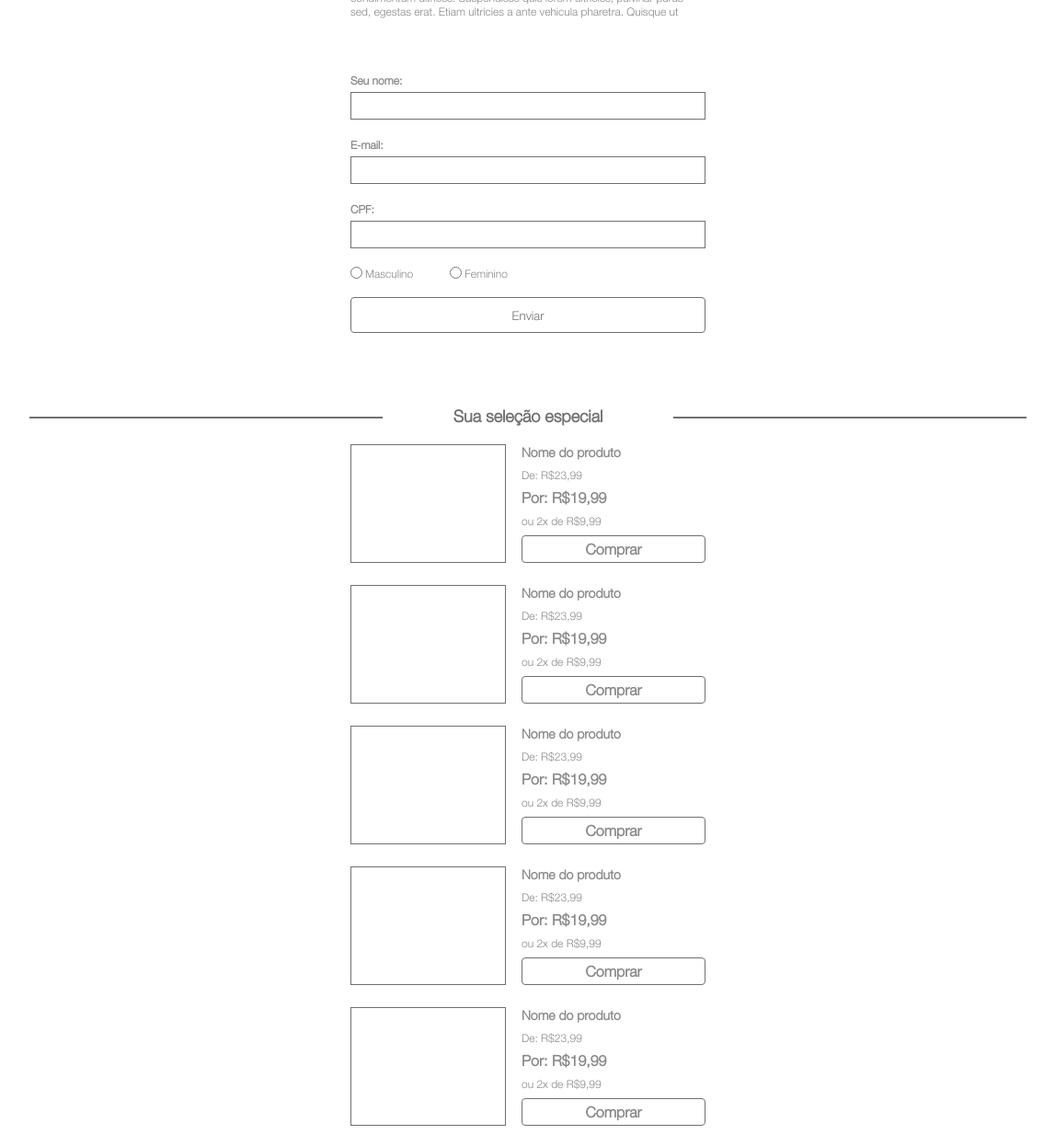
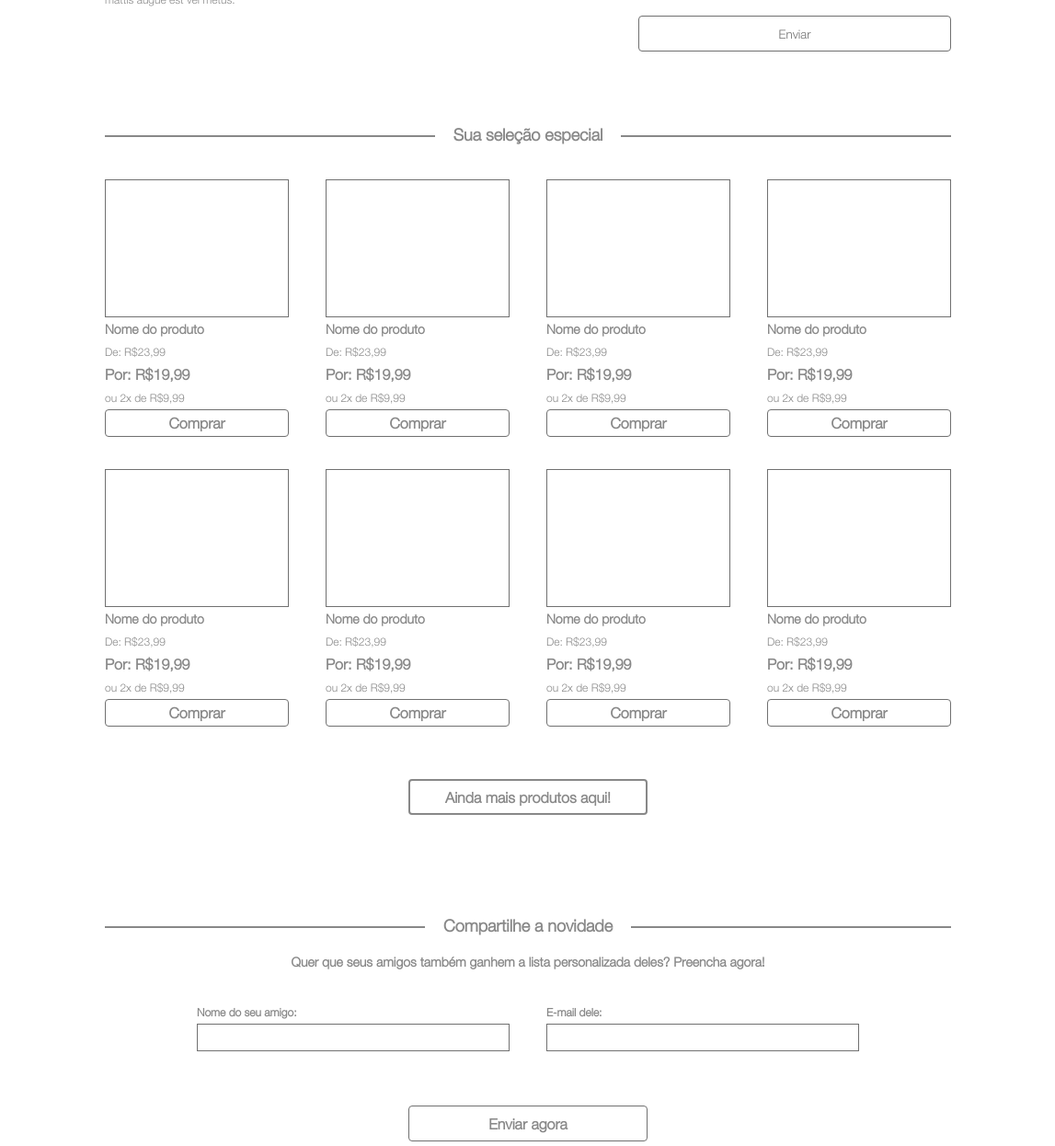
Before and after one commit to MatheusAmon12/teste-landing-page, a plain HTML site: page index.html in a window 1536 px wide. Shown: the part 600-1846 px from the top of the page at 92% size, without its empty margins (194-1341 px from the left). Drawn offline with Linux system fonts and the light colour scheme.

Commit message:
Estilização para desktop finalizada

```diff
--- a/index.html
+++ b/index.html
@@ -32,7 +32,7 @@
                     Lorem ipsum dolor sit amet, consectetur adipiscing elit. Pellentesque ultricies tellus nec mi porta convallis sollicitudin eu urna. Mauris rhoncus erat sed interdum dignissim. Suspendisse semper pretium consectetur. Praesent bibendum arcu risus, sit amet iaculis ex tempus quis. Cras et erat ut tellus vulputate tincidunt. Aenean lacinia euismod augue vel egestas. Class aptent taciti sociosqu ad litora torquent per conubia nostra, per inceptos himenaeos. Vestibulum vel urna tortor. Vivamus et arcu non felis tristique eleifend.
                     <br>
                     <br>
-                    Morbi eu condimentum urna. Curabitur eu magna eget turpis condimentum ultrices. Suspendisse quis lorem ultricies, pulvinar purus sed, egestas erat. Etiam ultricies a ante vehicula pharetra. Quisque ut
+                    Morbi eu condimentum urna. Curabitur eu magna eget turpis condimentum ultrices. Suspendisse quis lorem ultricies, pulvinar purus sed, egestas erat. Etiam ultricies a ante vehicula pharetra. Quisque ut neque mattis, consequat velit ut, ultrices orci. Nulla varius elementum erat vel pharetra. Aenean sit amet nisi diam. Morbi viverra, magna ac luctus commodo, odio ante suscipit libero, at mattis augue est vel metus.
                 </p>
             </div>
             <div>
@@ -56,14 +56,15 @@
     </section>
 
     <section class="products">
-        <h2>Sua seleção especial</h2>
         <div class="container">
+            <h2>Sua seleção especial</h2>
             <div class="listProducts">
                 <div class="item">
                     <div class="photoProduct">
                     </div>
                     <div class="infoProduct">
                         <h4>Nome do produto</h4>
+                        <span class="descriptionProduct"></span>
                         <span>De: R$23,99</span>
                         <span>Por: R$19,99</span>
                         <span>ou 2x de R$9,99</span>
@@ -75,6 +76,7 @@
                     </div>
                     <div class="infoProduct">
                         <h4>Nome do produto</h4>
+                        <span class="descriptionProduct"></span>
                         <span>De: R$23,99</span>
                         <span>Por: R$19,99</span>
                         <span>ou 2x de R$9,99</span>
@@ -87,6 +89,7 @@
                     </div>
                     <div class="infoProduct">
                         <h4>Nome do produto</h4>
+                        <span class="descriptionProduct"></span>
                         <span>De: R$23,99</span>
                         <span>Por: R$19,99</span>
                         <span>ou 2x de R$9,99</span>
@@ -98,6 +101,7 @@
                     </div>
                     <div class="infoProduct">
                         <h4>Nome do produto</h4>
+                        <span class="descriptionProduct"></span>
                         <span>De: R$23,99</span>
                         <span>Por: R$19,99</span>
                         <span>ou 2x de R$9,99</span>
@@ -109,6 +113,7 @@
                     </div>
                     <div class="infoProduct">
                         <h4>Nome do produto</h4>
+                        <span class="descriptionProduct"></span>
                         <span>De: R$23,99</span>
                         <span>Por: R$19,99</span>
                         <span>ou 2x de R$9,99</span>
@@ -120,6 +125,7 @@
                     </div>
                     <div class="infoProduct">
                         <h4>Nome do produto</h4>
+                        <span class="descriptionProduct"></span>
                         <span>De: R$23,99</span>
                         <span>Por: R$19,99</span>
                         <span>ou 2x de R$9,99</span>
@@ -131,6 +137,7 @@
                     </div>
                     <div class="infoProduct">
                         <h4>Nome do produto</h4>
+                        <span class="descriptionProduct"></span>
                         <span>De: R$23,99</span>
                         <span>Por: R$19,99</span>
                         <span>ou 2x de R$9,99</span>
@@ -142,6 +149,7 @@
                     </div>
                     <div class="infoProduct">
                         <h4>Nome do produto</h4>
+                        <span class="descriptionProduct"></span>
                         <span>De: R$23,99</span>
                         <span>Por: R$19,99</span>
                         <span>ou 2x de R$9,99</span>
@@ -154,14 +162,20 @@
     </section>
 
     <section class="share">
-        <h2>Compartilhe a novidade</h2>
         <div class="container">
+            <h2>Compartilhe a novidade</h2>
             <p>Quer que seus amigos também ganhem a lista personalizada deles? Preencha agora!</p>
             <form action="POST" class="formShare">
-                <label for="nameFriend">Nome do seu amigo:</label>
-                <input type="text" name="nameFriend" id="nameFriend">
-                <label for="e-mailFriend">E-mail dele:</label>
-                <input type="email" name="e-mailFriend" id="e-mailFriwend">
+                <section>
+                    <div>
+                        <label for="nameFriend">Nome do seu amigo:</label>
+                        <input type="text" name="nameFriend" id="nameFriend">
+                    </div>
+                    <div>
+                        <label for="e-mailFriend">E-mail dele:</label>
+                        <input type="email" name="e-mailFriend" id="e-mailFriwend">
+                    </div>
+                </section>
                 <button class="buttonSendToFriend">Enviar agora</button>
             </form>
         </div>
--- a/styles/style.css
+++ b/styles/style.css
@@ -51,7 +51,9 @@
 }
 
 .home .homeButtons{
-    text-align: center;
+    display: flex;
+    flex-wrap: wrap;
+    justify-content: center;
     margin-top: 50px;
 }
 
@@ -61,10 +63,9 @@
     background-color: white;
     color: var(--color_secondary);
     font-size: 14px;
+    font-weight: bold;
     border-radius: 4px;
     border: 1px solid var(--color_secondary);
-
-
 }
 
 .home .homeButtons .button:nth-child(1), .home .homeButtons .button:nth-child(2){
@@ -73,6 +74,11 @@
 
 .home .homeButtons .button:nth-child(1), .home .homeButtons .button:nth-child(3){
     margin-right: 21px;
+}
+
+.signUp .container{
+    display: flex;
+    flex-direction: column;
 }
 
 .signUp .signUpText{
@@ -136,30 +142,30 @@
     margin-right: 40px;
 }
 
-.products > h2{
+.products .container > h2{
     text-align: center;
-    color: var(--color_primary);
+    color: var(--color_secondary);
     font-size: 18px;
     margin-bottom: 20px;
     overflow: hidden;
 }
 
-.products > h2:after, .products > h2:before{
+.products .container > h2:after, .products .container > h2:before{
     content: "";
-    background-color: var(--color_primary);
+    background-color: var(--color_secondary);
     display: inline-block;
     height: 1.55px;
     position: relative;
     vertical-align: middle;
-    width: 25vw;
+    width: 40%;
 }
 
-.products > h2:after{
-    left: 5vw;
+.products .container > h2:after{
+    left: 20px;
 }
 
-.products > h2:before{
-    right: 5vw;
+.products .container > h2:before{
+    right: 20px;
 }
 
 .products .container .listProducts{
@@ -198,7 +204,7 @@
     font-size: 12px;
 }
 
-.products .container .listProducts .item span:nth-child(3){
+.products .container .listProducts .item span:nth-child(4){
     font-size: 16px;
     font-weight: bold;
 }
@@ -229,30 +235,30 @@
     color: var(--color_secondary);
 }
 
-.share > h2{
+.share .container > h2{
     text-align: center;
-    color: var(--color_primary);
+    color: var(--color_secondary);
     font-size: 18px;
     margin-bottom: 20px;
     overflow: hidden;
 }
 
-.share > h2:after, .share > h2:before{
+.share .container > h2:after, .share .container > h2:before{
     content: "";
-    background-color: var(--color_primary);
+    background-color: var(--color_secondary);
     display: inline-block;
     height: 1.55px;
     position: relative;
     vertical-align: middle;
-    width: 25vw;
+    width: 38%;
 }
 
-.share > h2:after{
-    left: 5vw;
+.share .container > h2:after{
+    left: 20px;
 }
 
-.share > h2:before{
-    right: 5vw;
+.share .container > h2:before{
+    right: 20px;
 }
 
 .share .container p{
@@ -262,31 +268,37 @@
     color: var(--color_secondary);
 }
 
-.share .container .formShare{
+.share .container .formShare section{
     display: flex;
     flex-direction: column;
 }
 
-.share .container .formShare > label{
+.share .container .formShare div{
+    display: flex;
+    flex-direction: column;
+}
+
+.share .container .formShare div label{
     font-size: 12px;
     font-weight: bold;
     color: var(--color_secondary);
     margin-bottom: 5px;
 }
 
-.share .container .formShare > input{
+.share .container .formShare div input{
     height: 30px;
     border: 1.5px solid var(--color_primary);
     margin-bottom: 20px;
 }
 
 .share .container .formShare .buttonSendToFriend{
+    display: block;
     background-color: white;
-    color: var(--color_primary);
     border: 1px solid var(--color_primary);
     border-radius: 4px;
     width: 260px;
     height: 39px;
+    margin: 20px auto 120px auto;
     margin-top: 20px;
     margin-bottom: 120px;
 
@@ -312,3 +324,75 @@
 .footer span{
     display: block;
 }
+
+@media screen and (min-width: 1500px) {
+    .container{
+        width: 920px;
+    }
+    .home .container .homeText{
+        text-align: center;
+    }
+
+    .home .container .homeText > p{
+        margin-top: 24px;
+    }
+
+    .home .container .homeButtons .button:nth-child(1){
+        margin-right: 40px;
+    }
+
+    .home .container .homeButtons .button:nth-child(3){
+        margin-left: 40px;
+        margin-right: 40px;
+    }
+
+    .signUp{
+        margin-top: 20px;
+    }
+
+    .signUp .container{
+        flex-direction: row;
+        justify-content: space-between;
+    }
+
+    .signUp .container .signUpText{
+        width: 520px;
+    }
+
+    .signUp .container .formSignUp{
+        width: 340px;
+    }
+
+    .products .container .listProducts{
+        height: 630px;
+        flex-direction: row;
+        flex-wrap: wrap;
+        align-content: space-around;
+    }
+
+    .products .container .listProducts .item{
+        flex-direction: column;
+        justify-content: center;
+    }
+
+    .products .container .listProducts .item .photoProduct{
+        width: 200px;
+        height: 150px;
+    }
+
+    .products .container .listProducts .item .infoProduct{
+        line-height: 25px;
+    }
+
+    .share .container .formShare section{
+        width: 720px;
+        margin: 39px auto;
+        flex-direction: row;
+        justify-content: space-between;
+    }
+
+    .share .container .formShare section div input{
+        width: 340px;
+    }
+
+}
```
